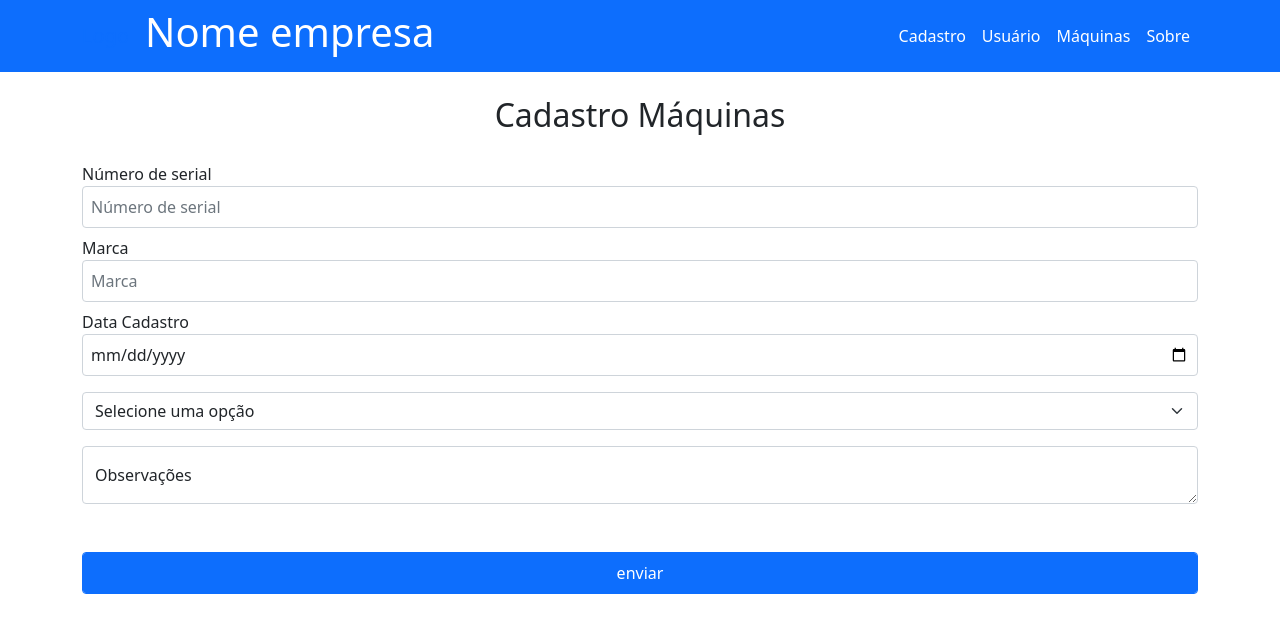
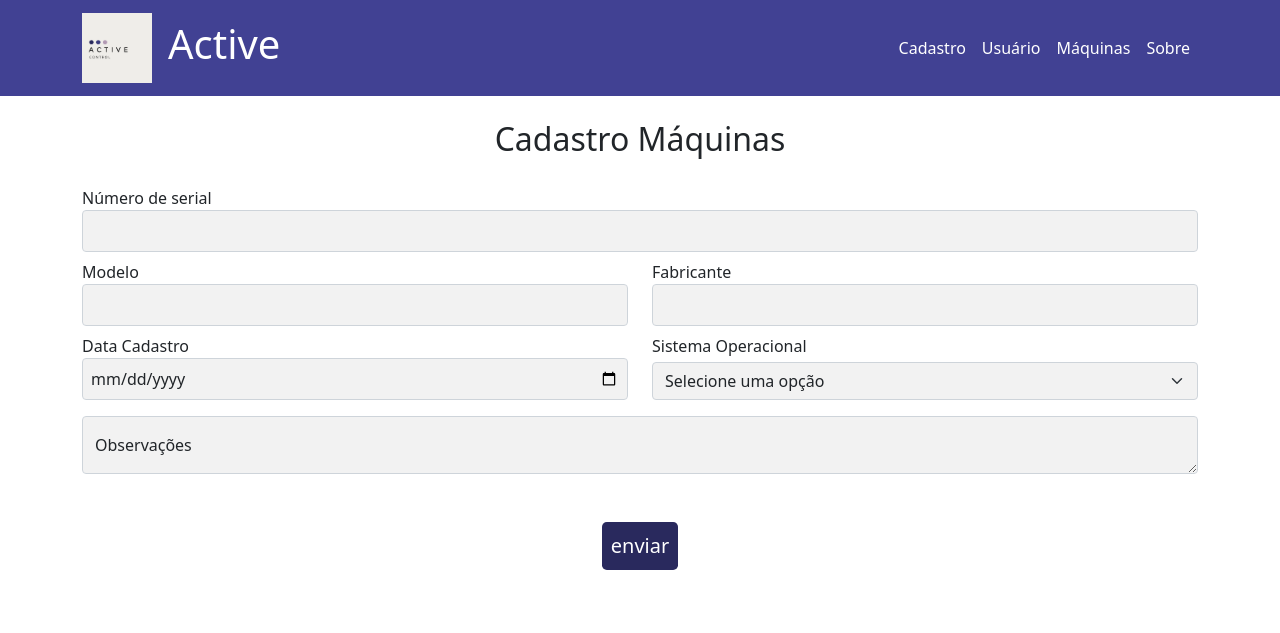
Before and after one commit to PauloHenriqueBento/PI-2Semestre, a PHP site: page /cadastro-maquina.php in a window 1280 px wide. Shown: the top 633 px of the page. Run offline with PHP 8.4, Linux system fonts and the light colour scheme.

Commit message:
Subindo com alterações feitas como combinado

```diff
--- a/cadastro-maquina.php
+++ b/cadastro-maquina.php
@@ -7,13 +7,14 @@
 <link href="https://cdn.jsdelivr.net/npm/bootstrap@5.1.1/dist/css/bootstrap.min.css" rel="stylesheet"
     integrity="sha384-F3w7mX95PdgyTmZZMECAngseQB83DfGTowi0iMjiWaeVhAn4FJkqJByhZMI3AhiU"
     crossorigin="anonymous">
+<link rel="stylesheet" href="style/cadastro-maquina.css">
 </head>
 <body>
     <header>
-    <nav class="navbar navbar-expand-md navbar-primary bg-primary">
+    <nav class="navbar navbar-expand-md navbar-primary bg-primary menu">
             <div class="container-fluid container">
-                <a class="navbar-brand" href="#">Logo</a>
-                <h1 class="text-white">Nome empresa</h1>
+                <a class="navbar-brand" href="#"><img src="image/logo.png" class="logo"></a>
+                <h1 class="text-white">Active</h1>
                 <button class="navbar-toggler" type="button"  data-bs-toggle="collapse" data-bs-target="#expandir"
                     aria-controls="expandir" aria-expanded="false" aria-label="Toggle navigation">
                     <span class="navbar-toggler-icon"></span>
@@ -39,29 +40,48 @@
     </header>
     <main class="container">
     <h2 class="d-flex justify-content-center mt-4">Cadastro Máquinas</h2>
-        <form class="pt-3">
+        <form method="post" action="#" class="pt-3">
             <label for="serial" class="mt-1">Número de serial</label>
-            <input class="form-control p-2" id="serial" type="number" placeholder="Número de serial" required></input>
+            <input class="form-control p-2 inputs" id="serial" type="number" required></input>
 
-            <label for="marca" class="mt-2">Marca</label>
-            <input class="form-control p-2" id="marca" type="text" placeholder="Marca"required></input>
+            <section class="row">
+                <div class="col">
+                    <label for="modelo" class="mt-2">Modelo</label>
+                    <input class="form-control p-2 inputs" id="modelo" type="text"required></input>
+                </div>
 
+                <div class="col">
+                    <label for="fabricante" class="mt-2">Fabricante</label>
+                    <input class="form-control p-2 inputs" id="fabricante" type="text"required></input>
+                </div>
+            </section>
+
+            <section class="row">
+                <div class="col">
                     <label for="dt-cadastro" class="mt-2">Data Cadastro</label>
-            <input class="form-control p-2" id="dt-cadastro" type="date" placeholder="dd/mm/aaaa" maxlength="8" autocomplete="on" required></input>
+                    <input class="form-control p-2 col inputs" id="dt-cadastro" type="date" placeholder="dd/mm/aaaa"
+                        maxlength="8" autocomplete="on" required></input>
+                </div>
 
-            <select class="form-select mt-3"  aria-label="Default select example">
+                <div class="col">
+                    <label for="sistema" class="mt-2">Sistema Operacional</label>
+                    <select class="form-select mt-1 inputs"  aria-label="Default select example">
                         <option>Selecione uma opção</option>
                             <option value="windows">Windows</option>
                             <option value="linux">Linux</option>
                             <option value="macOS">MacOS</option>
                     </select>
+                </div>
+            </section>
 
             <section class="form-floating mt-3">
-                <textarea class="form-control" placeholder="Observações"></textarea>
-                <label for="observacoesMaquinas">Observações</label>
+                <label for="observacoes">Observações</label>
+                <textarea class="form-control inputs obs"></textarea>
             </section>
 
-            <input type="submit" value="enviar" class="btn btn-primary form-control p-2 mt-5"></input>
+            <div class="d-flex justify-content-center">
+                    <input type="button" value="enviar" class="btn text-white p-2 mt-5 mb-3 btn-lg botao">
+            </div>
         </form>
     </main>
 </body>
--- /dev/null
+++ b/style/cadastro-maquina.css
@@ -0,0 +1,11 @@
+.menu{background-color: #414193 !important;}
+
+.logo{
+    width: 70px;
+}
+
+.inputs{background-color: #f2f2f2;}
+
+.botao{
+    background-color: rgb(41,41,93);
+}
```
Also changed, not shown: cadastro.php (+25 -14 lines), image/logo.png (added). Lines whose indentation alone changed are shown as unchanged.
